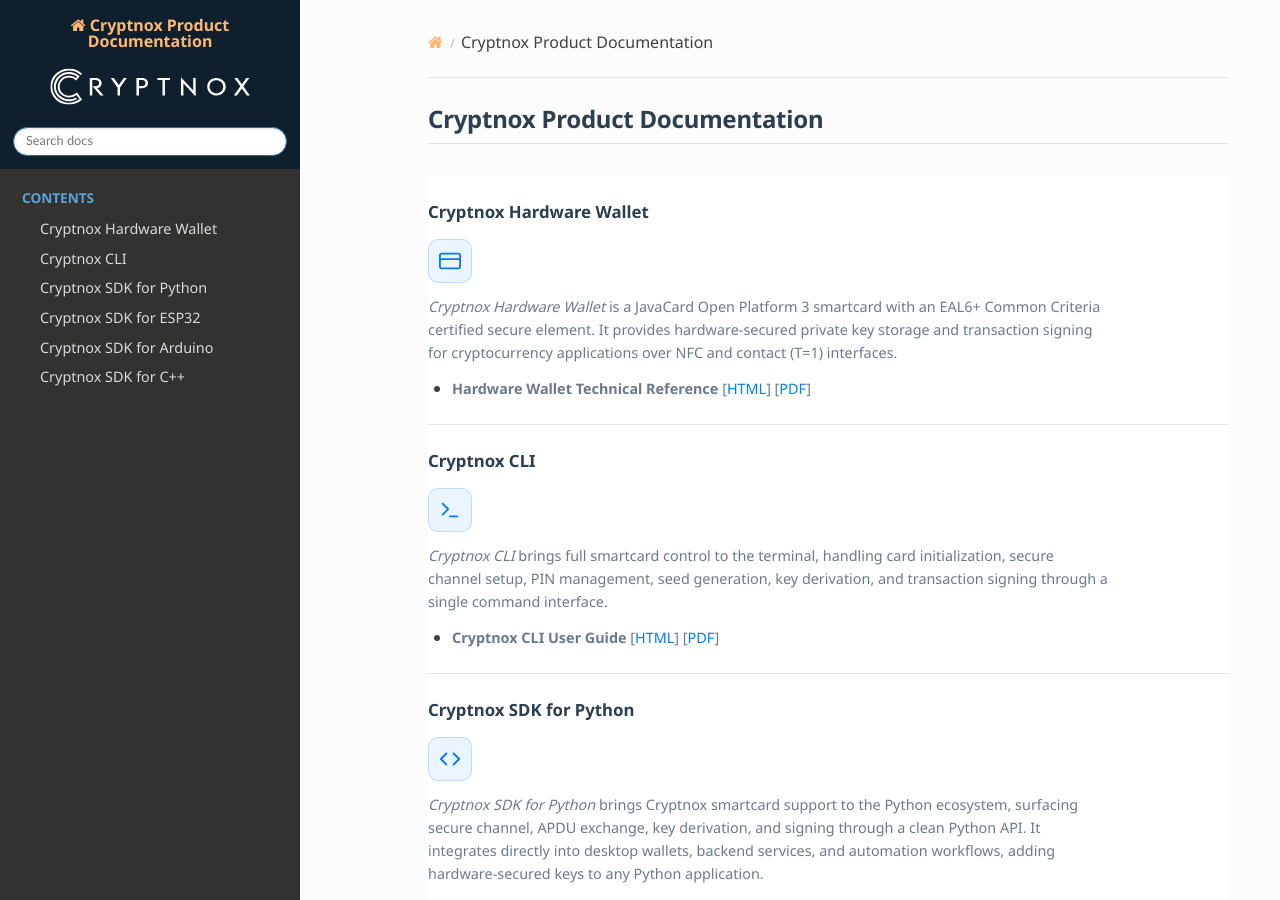
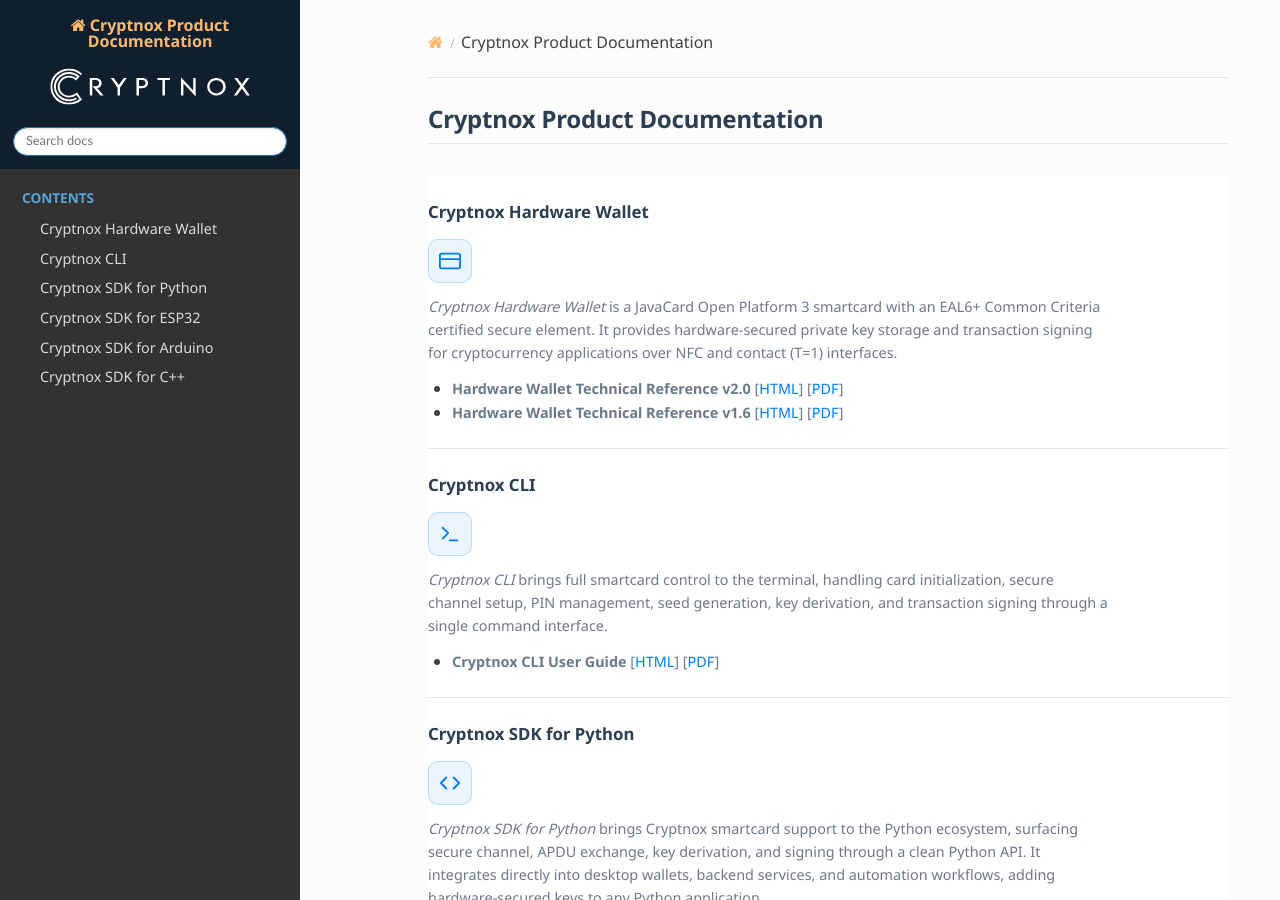
Before and after one commit to cryptnox/cryptnox.github.io, a Sphinx documentation site: the page built from docs/source/index.rst, in a window 1280 px wide and 900 px high. Built offline with Sphinx 7.4.7 and the Read the Docs theme 3.1.0, drawn with Linux system fonts in a browser that asks for light colours.

Commit message:
Link HTML and PDF per hardware wallet version (v2.0, v1.6)

```diff
--- a/docs/source/index.rst
+++ b/docs/source/index.rst
@@ -19,7 +19,8 @@
 certified secure element. It provides hardware-secured private key storage and transaction signing
 for cryptocurrency applications over NFC and contact (T=1) interfaces.
 
-* **Hardware Wallet Technical Reference** [`HTML <https://docs.cryptnox.com/cryptnox-hardware-wallet/>`__] [`PDF <https://docs.cryptnox.com/cryptnox-hardware-wallet/cryptnox-hardware-wallet.pdf>`__]
+* **Hardware Wallet Technical Reference v2.0** [`HTML <https://docs.cryptnox.com/cryptnox-hardware-wallet/v2.0/>`__] [`PDF <https://docs.cryptnox.com/cryptnox-hardware-wallet/v2.0/cryptnox-hardware-wallet.pdf>`__]
+* **Hardware Wallet Technical Reference v1.6** [`HTML <https://docs.cryptnox.com/cryptnox-hardware-wallet/v1.6/>`__] [`PDF <https://docs.cryptnox.com/cryptnox-hardware-wallet/v1.6/cryptnox-hardware-wallet.pdf>`__]
 
 
 -------------------------
```
